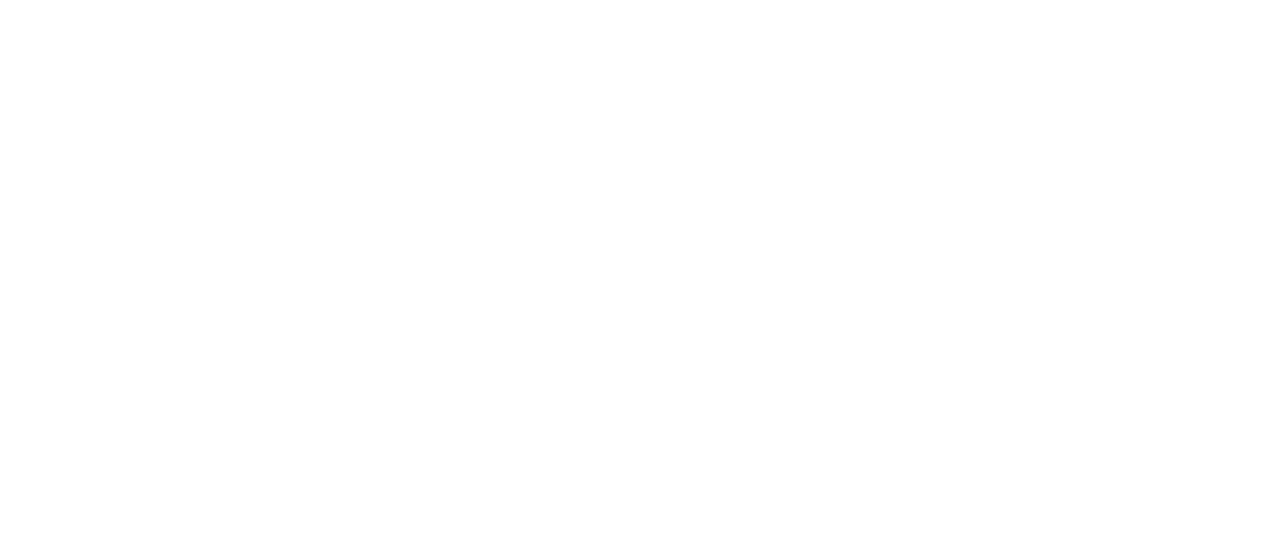
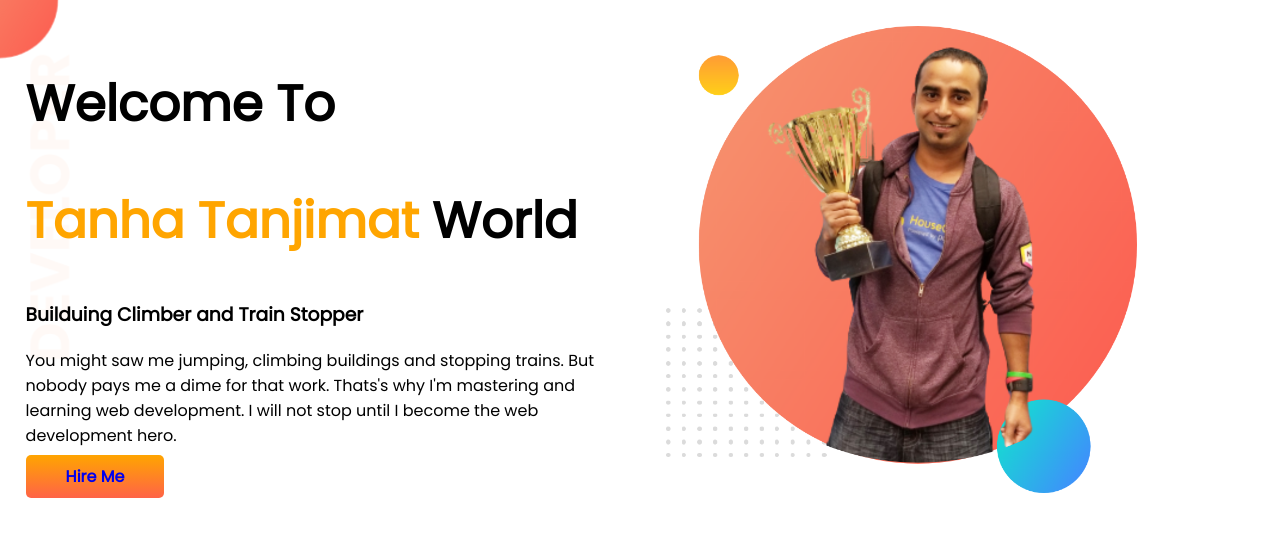
Before and after one commit to tanjimattanha/developer-portfolio, a plain HTML site: page index.html in a window 1280 px wide. Drawn offline with Linux system fonts and the light colour scheme.

Commit message:
top banner added

```diff
--- a/index.html
+++ b/index.html
@@ -1,13 +1,36 @@
 <!DOCTYPE html>
 <html lang="en">
+
 <head>
     <meta charset="UTF-8">
     <meta http-equiv="X-UA-Compatible" content="IE=edge">
     <meta name="viewport" content="width=device-width, initial-scale=1.0">
     <title>Tanha Portfolio</title>
+    <link rel="preconnect" href="https://fonts.googleapis.com">
+    <link rel="preconnect" href="https://fonts.gstatic.com" crossorigin>
+    <link href="https://fonts.googleapis.com/css2?family=Poppins&display=swap" rel="stylesheet">
     <link rel="stylesheet" href="style.css">
 </head>
+
 <body>
+    <section class="top-banner">
+        <div class="half-width">
+            <h1>Welcome To</h1>
+            <h1><span class="orange-color">Tanha Tanjimat</span> World</h1>
+            <h3>Builduing Climber and Train Stopper</h3>
+            <p>You might saw me jumping, climbing buildings and stopping trains. But nobody pays me a dime for that
+                work.
+                Thats's why I'm mastering and learning web development. I will not stop until I become the web
+                development
+                hero.</p>
+            <a class="link-button" target="_blank" href="https://www.linkedin.com/company/programminghero">Hire Me</a>
+        </div>
+        <div class="half-width">
+            <img src="images/jhankar picture.png" alt="">
+        </div>
+    </section>
+
 
 </body>
+
 </html>
--- a/style.css
+++ b/style.css
@@ -0,0 +1,38 @@
+body {
+    font-family: 'Poppins', sans-serif;
+    margin: 0px;
+}
+
+h1 {
+    font-size: 50px;
+}
+
+.orange-color {
+    color: orange;
+}
+
+section {
+    display: flex;
+}
+
+.half-width {
+    width: 50%;
+    padding: 2%;
+}
+
+.half-width img {
+    width: 80%;
+}
+
+.link-button {
+    text-decoration: none;
+    background-image: linear-gradient(orange, tomato);
+    padding: 10px 40px;
+    font-weight: 700;
+    border-radius: 5px;
+}
+
+.top-banner {
+    background-image: url(images/top-banner.png);
+    background-repeat: no-repeat;
+}
```
Also changed, not shown: images/dream-bg.png (added), images/exp-bg.png (added), images/jhankar picture.png (added), images/jhankar.png (added), images/jhankar2.png (added), images/my-bg.png (added), images/my-bg2.png (added), images/top-banner.png (added), 7 other files.
